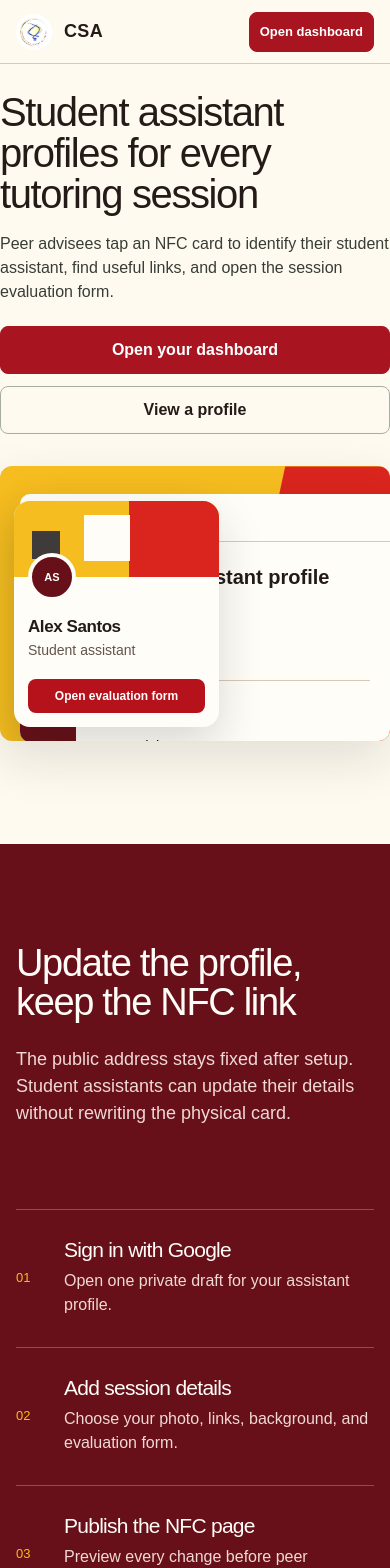
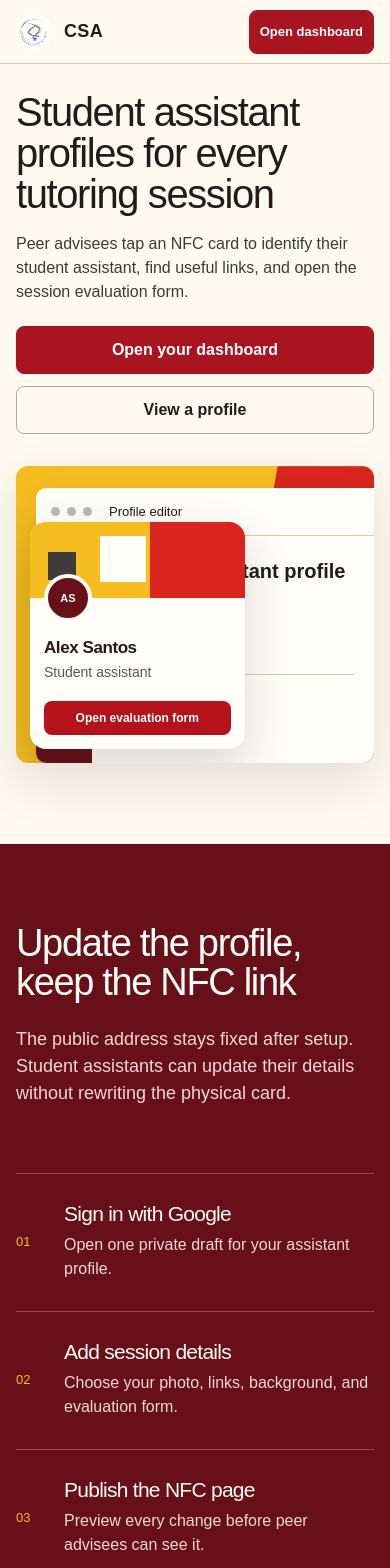
Before and after one commit to Chongkers/CSA-ID, a Next.js app: page / in a window 390 px wide. Shown: the top 1568 px of the page. Built offline with nearby package versions, Linux system fonts and the light colour scheme; a web font is replaced by a local one.

Commit message:
Improve landing page mobile layout

```diff
--- a/app/globals.css
+++ b/app/globals.css
@@ -110,9 +110,9 @@ h1, h2, h3 { letter-spacing: -.035em; line-height: 1.02; text-wrap: balance; }
   .dashboardBody { grid-template-columns: 72px 1fr; }.previewPane { display: none; }.dashboardActions .saveState { display: none; }
 }
 @media (max-width: 560px) {
-  .shell { width: calc(100% - 32px); }.siteHeader { height: 64px; }.headerNav .button { min-height: 40px; padding-inline: 12px; font-size: 13px; }.brand { font-size: 16px; }.brandMark { width: 24px; height: 24px; }
-  .hero { padding-top: 92px; }.hero h1 { font-size: 40px; }.heroLead { font-size: 16px; }.buttonRow { align-items: stretch; flex-direction: column; }.buttonRow a { width: 100%; }.heroFact { display: none; }.heroVisual { height: 275px; min-height: 275px; }.editorWindow { left: 20px; width: calc(100% - 20px); }.editorForm { padding: 20px; }.heroCard { width: 205px; left: 14px; bottom: 14px; }.heroCard .profileCover { height: 76px; }.heroCard .profileBody { padding: 0 14px 14px; }.heroCard .avatar { width: 48px; height: 48px; margin-top: -24px; font-size: 11px; }.heroCard .profileName { font-size: 17px; }.heroCard .saveContact { min-height: 34px; font-size: 12px; }
-  .mechanismGrid h2 { font-size: 38px; }.stepList li { min-height: 138px; grid-template-columns: 36px 1fr; gap: 12px; }.stepList h3 { font-size: 21px; }.footerInner { align-items: flex-start; padding: 34px 0; flex-direction: column; gap: 22px; }.footerInner div { flex-direction: column; gap: 12px; }
+  .shell { width: calc(100% - 32px); }.siteHeader { height: 64px; }.headerNav .button { min-height: 44px; padding-inline: 12px; font-size: 13px; }.brand { font-size: 16px; }.brandMark { width: 24px; height: 24px; }
+  .hero { padding-top: 92px; }.hero h1 { font-size: clamp(34px, 10.25vw, 40px); }.heroLead { font-size: 16px; }.buttonRow { align-items: stretch; flex-direction: column; }.buttonRow a { width: 100%; }.heroFact { display: none; }.heroVisual { height: clamp(260px, 76vw, 300px); min-height: 260px; }.editorWindow { top: 22px; left: 20px; width: calc(100% - 20px); height: calc(100% - 22px); }.editorForm { padding: 20px; }.heroCard { width: clamp(186px, 55vw, 215px); left: 14px; bottom: 14px; }.heroCard .profileCover { height: 76px; }.heroCard .profileBody { padding: 0 14px 14px; }.heroCard .avatar { width: 48px; height: 48px; margin-top: -24px; font-size: 11px; }.heroCard .profileName { font-size: 17px; }.heroCard .saveContact { min-height: 34px; font-size: 12px; }
+  .mechanismSection { padding-block: 80px; }.mechanismGrid { gap: 48px; }.mechanismGrid h2 { font-size: clamp(34px, 10vw, 38px); }.stepList li { min-height: 138px; grid-template-columns: 36px 1fr; gap: 12px; }.stepList h3 { font-size: 21px; }.footerInner { align-items: flex-start; padding: 34px 0; flex-direction: column; gap: 22px; }.footerInner div { width: 100%; flex-direction: column; gap: 4px; }.footerInner a { min-height: 44px; display: inline-flex; align-items: center; }
   .authPage { padding: 0; }.backLink { top: 22px; left: 20px; }.authPanel { padding: 82px 20px 28px; }.authPanel > div h1 { font-size: 42px; }.authPanel .brand { align-self: flex-end; }
   .dashboardHeader { padding: 0 14px; }.dashboardHeader .brand span:last-child { display: none; }.dashboardActions .buttonSecondary { display: none; }.dashboardBody { grid-template-columns: 1fr; height: auto; }.dashboardNav { position: fixed; z-index: 20; inset: auto 0 0; height: 68px; padding: 8px 14px calc(8px + env(safe-area-inset-bottom)); border-right: 0; border-top: 1px solid var(--line); flex-direction: row; }.dashboardNav > div:first-child { width: 100%; display: flex; justify-content: space-around; }.dashboardNav button { width: auto; min-width: 54px; }.dashboardNavFooter, .navLabel { display: none; }.editorPane { padding: 30px 20px 100px; }.editorHeading { align-items: flex-start; }.editorHeading h1 { font-size: 34px; }.layoutChoices { grid-template-columns: 1fr 1fr; }.backgroundUpload { align-items: flex-start; flex-direction: column; gap: 18px; }.slugField { grid-template-columns: 1fr; }.slugField span { padding: 11px 13px 0; }.slugField input { padding-left: 13px; }.publicCard { padding: 34px 22px; }.publicCard h1 { font-size: 38px; }.publicProfile { padding-inline: 16px; }.simplePage { padding: 24px; }.simplePage h1 { font-size: 40px; }
 }
@@ -319,7 +319,6 @@ h1, h2, h3 { letter-spacing: -.035em; line-height: 1.02; text-wrap: balance; }
   .headerNav { flex: 0 0 auto; }
   .headerNav .button { padding-inline: 10px; white-space: nowrap; }
   .brand { flex: 0 1 auto; min-width: 0; }
-  .heroGrid,
   .heroCopy,
   .heroVisual,
   .publicCard { width: 100%; max-width: 100%; }
```
